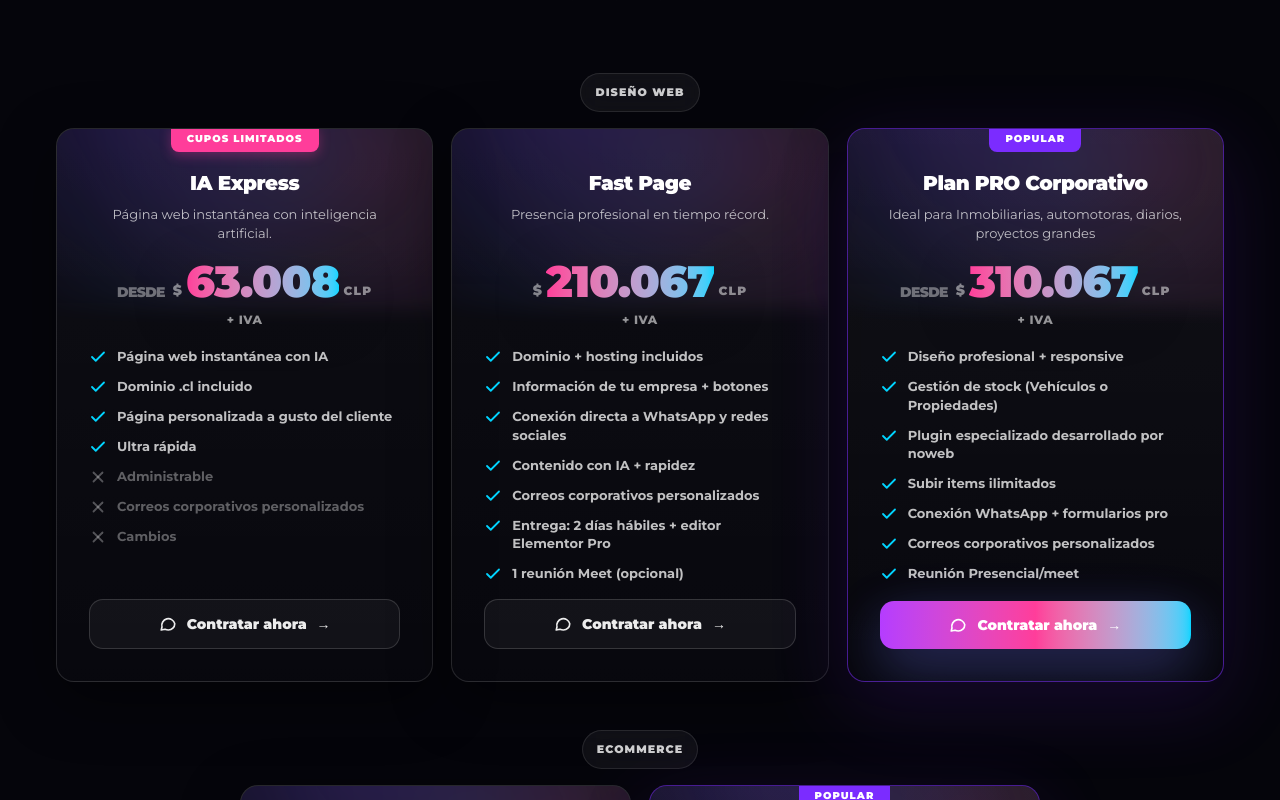
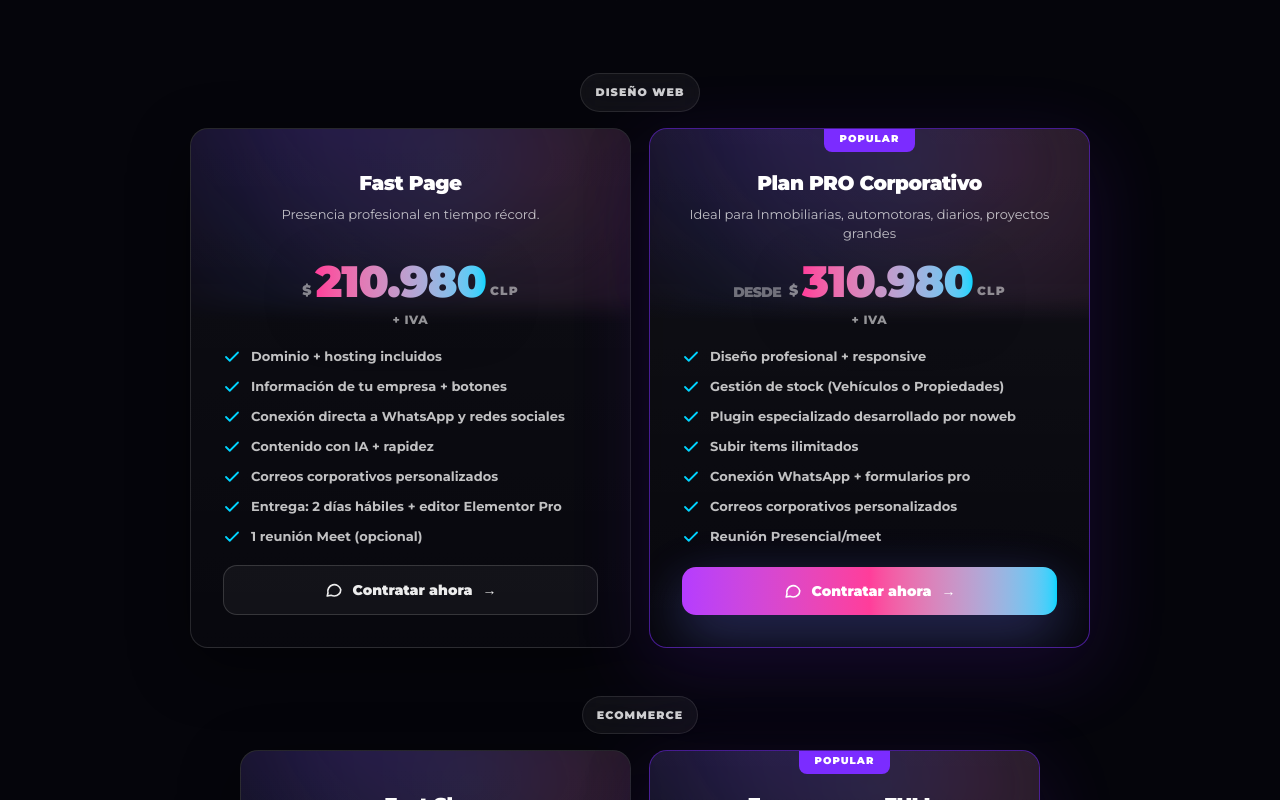
Before and after one commit to nowebcl/noweb, a Next.js app: page / in a window 1280 px wide. Shown: the part 3000-3800 px from the top of the page. Built offline with nearby package versions, Linux system fonts and the light colour scheme.

Commit message:
feat: delete IA Express plan and format all other net prices to end in 980

```diff
--- a/src/components/PricingTable.tsx
+++ b/src/components/PricingTable.tsx
@@ -5,24 +5,9 @@ import { motion } from 'framer-motion';
 
 const designPlans = [
     {
-        title: "IA Express",
-        badge: "Cupos limitados",
-        subtitle: "Página web instantánea con inteligencia artificial.",
-        price: "63.008",
-        features: [
-            "Página web instantánea con IA",
-            "Dominio .cl incluido",
-            "Página personalizada a gusto del cliente",
-            "Ultra rápida",
-            { text: "Administrable", excluded: true },
-            { text: "Correos corporativos personalizados", excluded: true },
-            { text: "Cambios", excluded: true }
-        ]
-    },
-    {
         title: "Fast Page",
         subtitle: "Presencia profesional en tiempo récord.",
-        price: "210.067",
+        price: "210.980",
         features: [
             "Dominio + hosting incluidos",
             "Información de tu empresa + botones",
@@ -36,7 +21,7 @@ const designPlans = [
     {
         title: "Plan PRO Corporativo",
         subtitle: "Ideal para Inmobiliarias, automotoras, diarios, proyectos grandes",
-        price: "310.067",
+        price: "310.980",
         featured: true,
         features: [
             "Diseño profesional + responsive",
@@ -54,7 +39,7 @@ const ecommercePlans = [
     {
         title: "Fast Shop",
         subtitle: "Tienda online rápida, accesible para pymes y tiendas de Instagram.",
-        price: "259.990",
+        price: "259.980",
         features: [
             "Tienda online súper rápida",
             "Disponible online 24/7",
@@ -67,7 +52,7 @@ const ecommercePlans = [
     {
         title: "E-commerce FULL.",
         subtitle: "Todas las características de Shopify, pero con un solo pago.",
-        price: "462.168",
+        price: "459.980",
         featured: true,
         features: [
             "Sitio premium con carga de +1000 productos",
@@ -83,7 +68,7 @@ const aiPlans = [
     {
         title: "Desarrollo de alto nivel",
         subtitle: "Sistemas web escalables diseñados para tus necesidades.",
-        price: "1.176.454",
+        price: "1.176.980",
         from: true,
         featured: true,
         features: [
@@ -97,7 +82,7 @@ const aiPlans = [
     {
         title: "Desarrollo de Apps Móviles",
         subtitle: "Aplicaciones móviles nativas o híbridas para tu empresa.",
-        price: "2.268.891",
+        price: "2.268.980",
         from: true,
         features: [
             "Desarrollo para iOS y Android",
@@ -197,7 +182,7 @@ const PricingTable = () => {
                         Diseño Web
                     </span>
                 </div>
-                <div className="grid grid-cols-1 md:grid-cols-2 lg:grid-cols-3 gap-[18px] mb-12 max-w-[1200px] mx-auto">
+                <div className="grid grid-cols-1 md:grid-cols-2 lg:grid-cols-2 gap-[18px] mb-12 max-w-[900px] mx-auto">
                     {designPlans.map((plan, idx) => <PricingCard key={idx} plan={plan} />)}
                 </div>
 
```
